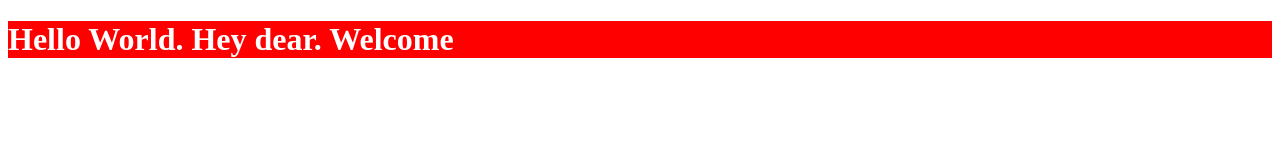
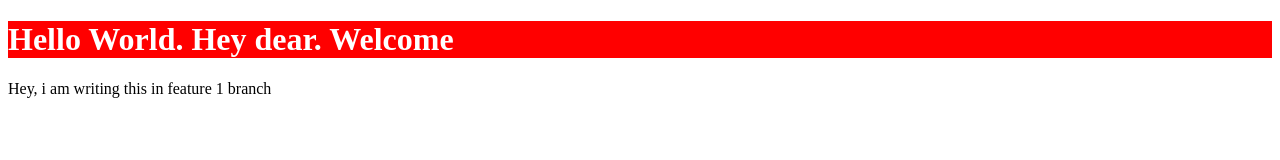
Before and after one commit to mudasir-sadiq/localRepo, a plain HTML site: page index.html in a window 1280 px wide. Drawn offline with Linux system fonts and the light colour scheme.

Commit message:
Add feature 1

```diff
--- a/index.html
+++ b/index.html
@@ -10,6 +10,8 @@
 <body>
     <h1 id="header"> Hello World. Hey dear. </h1>
 
+    <p> Hey, i am writing this in feature 1 branch </p>
+
       <script src="script.js"> </script>
 </body>
 </html>
```
